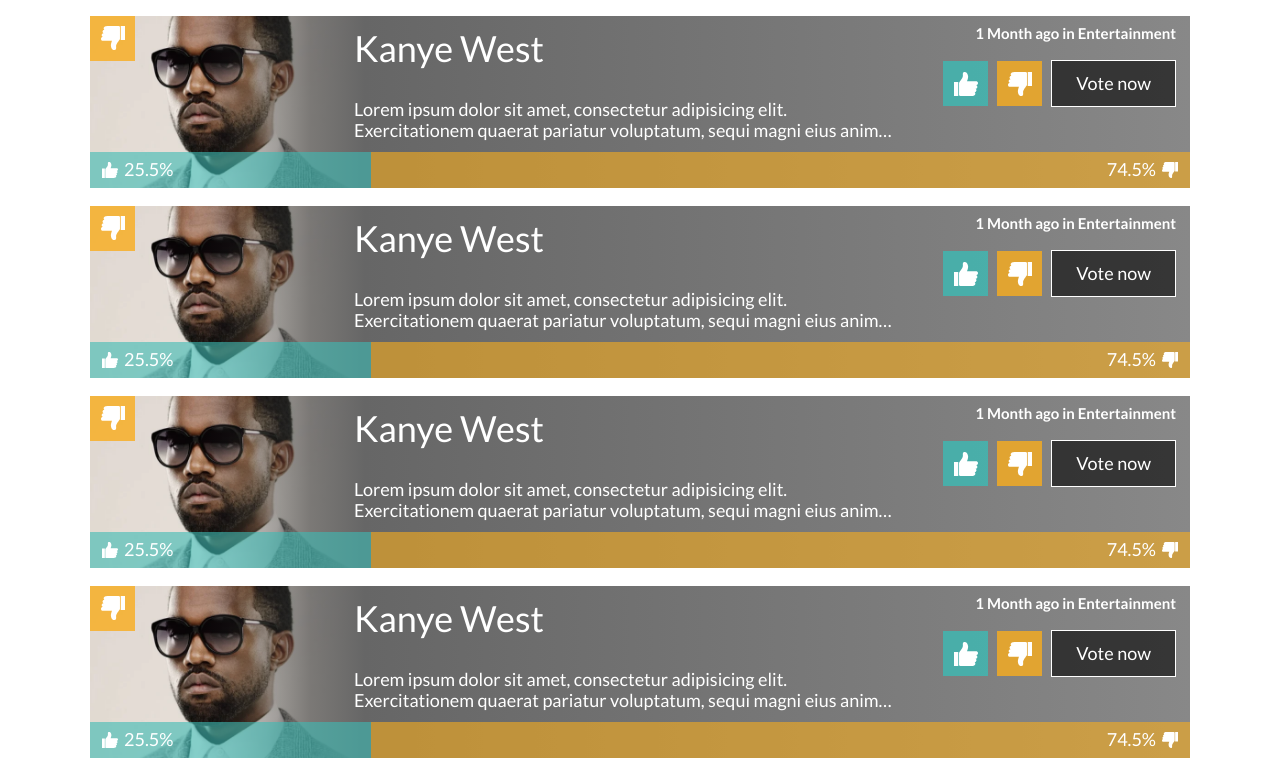
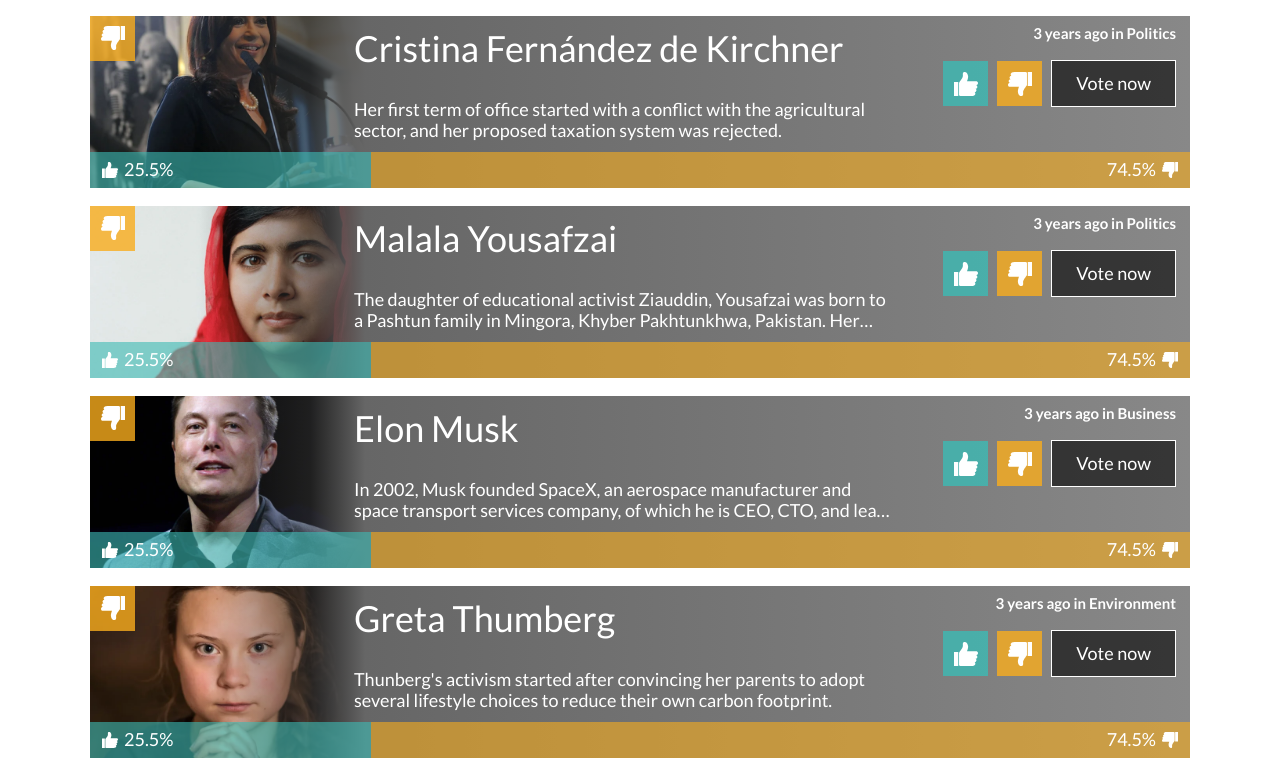
Before and after one commit to SebasRDev/ui-test-zemoga, a React (Vite) app: page / in a window 1280 px wide. Shown: the part 1304-2080 px from the top of the page. Built offline with nearby package versions, Linux system fonts and the light colour scheme.

Commit message:
Add data to card component and send data from const

```diff
--- a/src/components/votingList/VotingList.jsx
+++ b/src/components/votingList/VotingList.jsx
@@ -9,8 +9,8 @@ const data = [
     description:
       "Born in Atlanta and raised in Chicago, West was first known as a producer for Roc-A-Fella Records in the early 2000s, producing singles for several mainstream artists.",
     category: "entertainment",
-    picture: "kanye.png",
-    lastUpdated: "2020-03-10T23:08:57.892Z",
+    picture: "kanye.webp",
+    lastUpdated: "2024-02-20T23:08:57.892Z",
     votes: {
       positive: 23,
       negative: 36,
@@ -21,8 +21,8 @@ const data = [
     description:
       "Born in White Plains, New York, Zuckerberg attended Harvard University, where he launched the Facebook social networking service from his dormitory room on February 4, 2004.",
     category: "business",
-    picture: "mark.png",
-    lastUpdated: "2021-02-14T23:10:19.134Z",
+    picture: "mark.webp",
+    lastUpdated: "2024-02-02T23:10:19.134Z",
     votes: {
       positive: 418,
       negative: 324,
@@ -33,7 +33,7 @@ const data = [
     description:
       "Her first term of office started with a conflict with the agricultural sector, and her proposed taxation system was rejected.",
     category: "politics",
-    picture: "cristina.png",
+    picture: "cristina.webp",
     lastUpdated: "2020-12-10T23:41:07.120Z",
     votes: {
       positive: 45,
@@ -45,7 +45,7 @@ const data = [
     description:
       "The daughter of educational activist Ziauddin, Yousafzai was born to a Pashtun family in Mingora, Khyber Pakhtunkhwa, Pakistan. Her family came to run a chain of schools in the region.",
     category: "politics",
-    picture: "malala.png",
+    picture: "malala.webp",
     lastUpdated: "2020-12-10T23:41:07.120Z",
     votes: {
       positive: 18,
@@ -57,7 +57,7 @@ const data = [
     description:
       "In 2002, Musk founded SpaceX, an aerospace manufacturer and space transport services company, of which he is CEO, CTO, and lead designer.",
     category: "business",
-    picture: "elon.png",
+    picture: "elon.webp",
     lastUpdated: "2020-12-20T23:43:38.041Z",
     votes: {
       positive: 1237,
@@ -69,7 +69,7 @@ const data = [
     description:
       "Thunberg's activism started after convincing her parents to adopt several lifestyle choices to reduce their own carbon footprint.",
     category: "environment",
-    picture: "greta.png",
+    picture: "greta.webp",
     lastUpdated: "2021-02-26T23:44:50.326Z",
     votes: {
       positive: 118,
@@ -110,7 +110,7 @@ export const VotingList = () => {
       </div>
       <div className={`voting-list__wrapper `}>
         {data.map((item) => {
-          return <Card key={item.name} />;
+          return <Card key={item.name} celebrity={item}/>;
         })}
       </div>
     </div>
--- a/src/shared/Card.jsx
+++ b/src/shared/Card.jsx
@@ -1,21 +1,41 @@
+import PropTypes from 'prop-types';
 import '../styles/shared/Card.css'
 import { GaugeBar } from './GaugeBar'
 import { Thumb } from './Thumb'
 
-export const Card = () => {
+export const Card = ({celebrity}) => {
+  const {name, description, category, picture, lastUpdated} = celebrity;
+
+  const calculateDiferenceDates = (dateString) => {
+    const currentDate = new Date();
+    const votingDate = new Date(dateString);
+    const difference = currentDate - votingDate;
+    const diffInDays = Math.floor(difference / (1000 * 60 * 60 * 24));
+    const diffInMonths = Math.floor(diffInDays / 30);
+    const diffInYears = Math.floor(diffInDays / 365);
+
+    if (diffInYears > 0) {
+      return `${diffInYears} year${diffInYears > 1 ? 's' : ''} ago`;
+    }
+    if (diffInMonths > 0) {
+      return `${diffInMonths} month${diffInMonths > 1 ? 's' : ''} ago`;
+    }
+    return `${diffInDays} day${diffInDays > 1 ? 's' : ''} ago`;
+  }
+
   return (
     <div className="voting-card">
-      <img className="voting-card__portrait" src="./assets/img/Kanye.webp" alt="Kanye West" />
+      <img className="voting-card__portrait" src={`./assets/img/${picture}`} alt="Kanye West" />
       <div className='voting-card__content'>
         <div className="voting-card__data">
           <div className='voting-card__thumb-average'>
             <Thumb type="down" />
           </div>
-          <h4>Kanye West</h4>
-          <p>Lorem ipsum dolor sit amet, consectetur adipisicing elit. Exercitationem quaerat pariatur voluptatum, sequi magni eius animi! Nam quod porro cumque exercitationem in et eaque quae. Iste, architecto. Sequi, commodi necessitatibus?</p>
+          <h4>{name}</h4>
+          <p>{description}</p>
         </div>
         <div className='votin-card__votes'>
-          <p>1 Month ago in Entertainment</p>
+          <p>{calculateDiferenceDates(lastUpdated)} in <span>{category}</span></p>
           <Thumb type="up" />
           <Thumb type="down" />
           <button>Vote now</button>
@@ -25,3 +45,7 @@ export const Card = () => {
     </div>
   )
 }
+
+Card.propTypes = {
+  celebrity: PropTypes.object.isRequired
+}
--- a/src/styles/shared/Card.css
+++ b/src/styles/shared/Card.css
@@ -79,6 +79,10 @@
     text-align: right;
     color: var(--color-white);
     margin: 0;
+
+    span{
+      text-transform: capitalize;
+    }
   }
 
   button {
```
